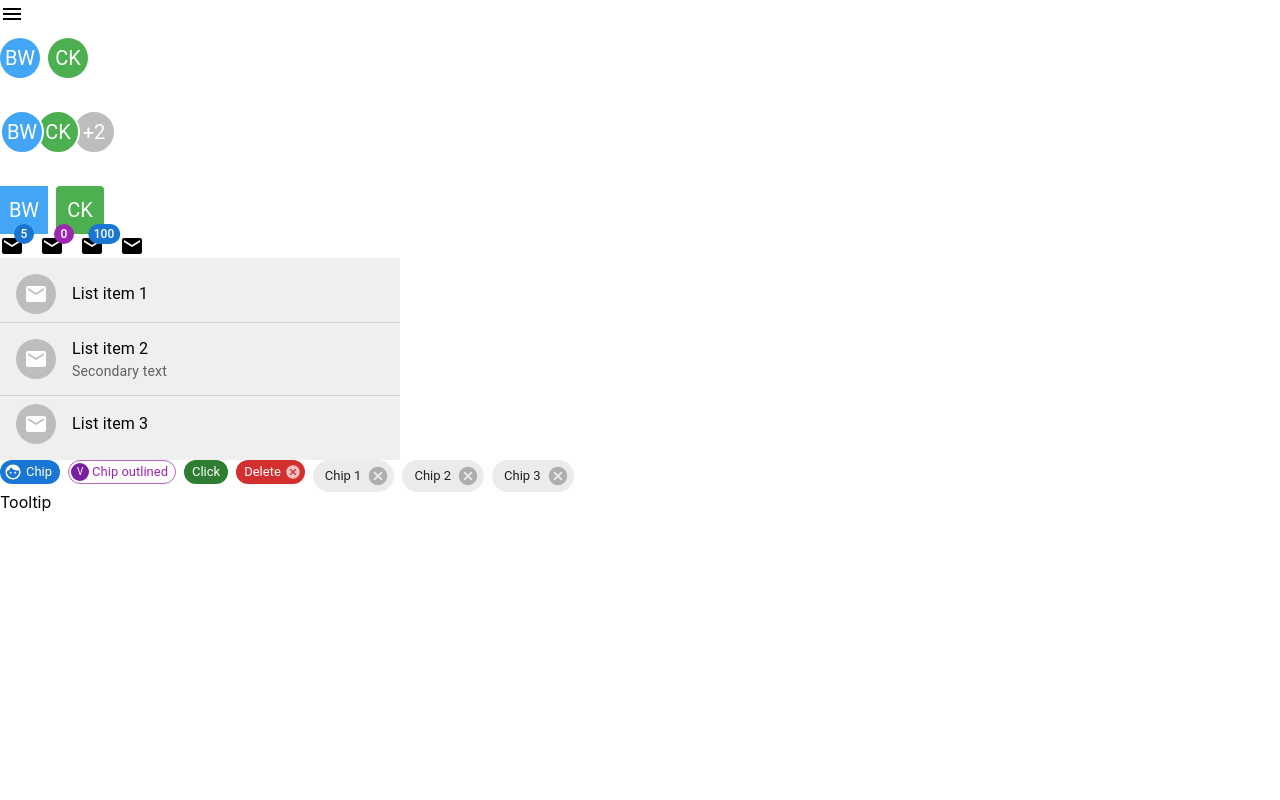
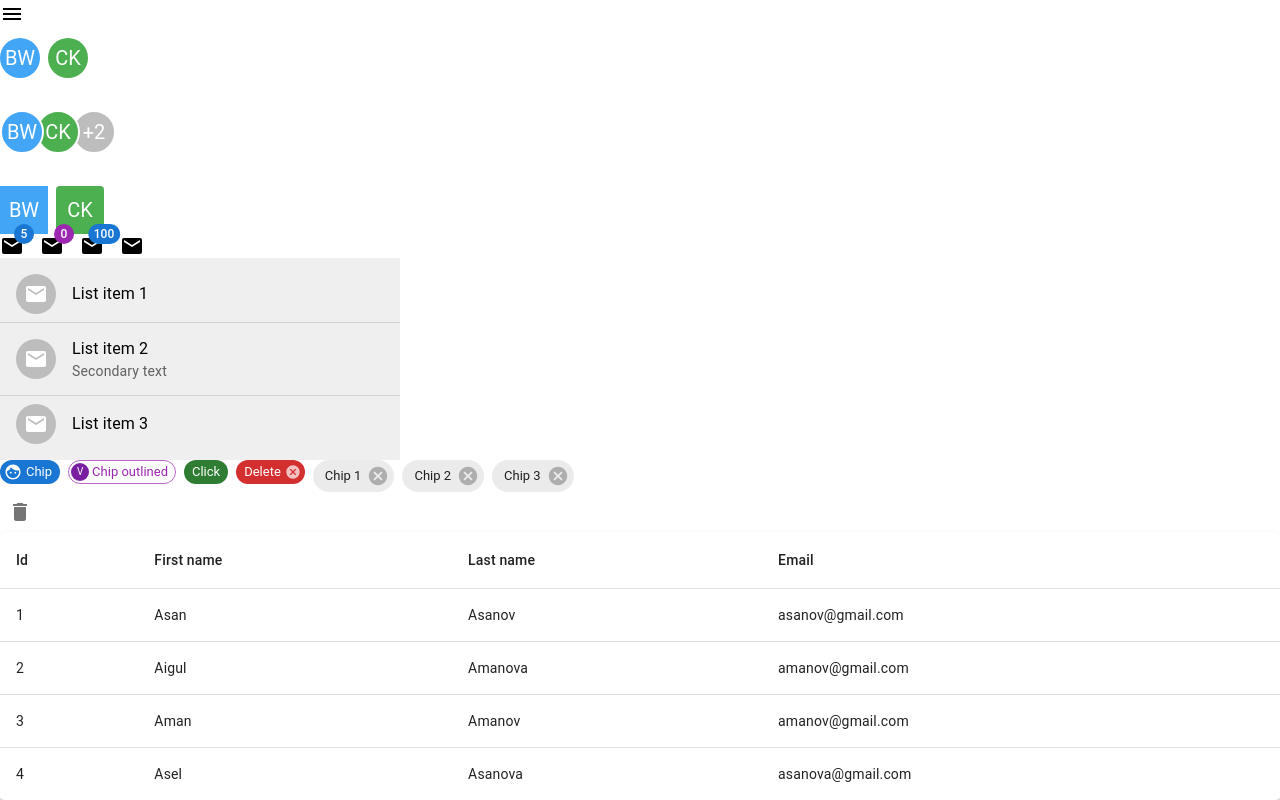
Before and after one commit to ElyaApyzova/React-mui-library, a React (Create React App) app: page / in a window 1280 px wide. Shown: the part 4410-5210 px from the top of the page. Before the commit the page ends 4922 px from the top, so only its background shows below. Built offline with nearby package versions, Linux system fonts and the light colour scheme.

Commit message:
completed

```diff
--- a/src/App.tsx
+++ b/src/App.tsx
@@ -23,6 +23,7 @@
 import { MuiList } from './components/MuiList';
 import { MuiChip } from './components/MuiChip';
 import { MuiTooltip } from './components/MuiTooltip';
+import { MuiTable } from './components/MuiTable';
 
 function App() {
   return (
@@ -51,6 +52,7 @@
       <MuiList />
       <MuiChip />
       <MuiTooltip />
+      <MuiTable />
     </div>
   );
 }
--- a/src/components/MuiTable.tsx
+++ b/src/components/MuiTable.tsx
@@ -1,7 +1,66 @@
-import React from '@mui/material';
+import { TableContainer, Table, TableHead, TableBody, TableRow, TableCell, Paper } from "@mui/material";
 
 export const MuiTable = () => {
     return (
-        <div></div>
+        <TableContainer component={Paper}>
+          <Table aria-label="simple table">
+           <TableHead>
+            <TableRow>
+                <TableCell>Id</TableCell>
+                <TableCell>First name</TableCell>
+                <TableCell>Last name</TableCell>
+                <TableCell>Email</TableCell>
+            </TableRow>
+           </TableHead>
+           <TableBody>
+            {tableData.map((row) => (
+                <TableRow key={row.id}
+                sx={{ '&:last-child td, &:last-child th': { border: 0 } }}>
+                <TableCell>{row.id}</TableCell>
+                <TableCell>{row.first_name}</TableCell>
+                <TableCell>{row.last_name}</TableCell>
+                <TableCell>{row.email}</TableCell>
+                </TableRow>
+            ))}
+           </TableBody>
+          </Table>
+        </TableContainer>
     )
 }
+
+const tableData = [
+    {
+        id: 1,
+        first_name: 'Asan',
+        last_name: 'Asanov',
+        email: 'asanov@gmail.com',
+        gender: 'Male',
+        ip_address: '155.64.107.25'
+    },
+
+    {
+        id: 2,
+        first_name: 'Aigul',
+        last_name: 'Amanova',
+        email: 'amanov@gmail.com',
+        gender: 'Female',
+        ip_address: '155.64.107.26'
+    },
+
+    {
+        id: 3,
+        first_name: 'Aman',
+        last_name: 'Amanov',
+        email: 'amanov@gmail.com',
+        gender: 'Male',
+        ip_address: '155.64.107.27'
+    },
+    {
+        id: 4,
+        first_name: 'Asel',
+        last_name: 'Asanova',
+        email: 'asanova@gmail.com',
+        gender: 'Female',
+        ip_address: '155.64.107.28'
+    },
+]
--- a/src/components/MuiTooltip.tsx
+++ b/src/components/MuiTooltip.tsx
@@ -1,7 +1,12 @@
-import React from "react";
+import { Tooltip, IconButton } from '@mui/material';
+import DeleteIcon from '@mui/icons-material/Delete'
 
 export const MuiTooltip = () => {
     return (
-        <div>Tooltip</div>
+        <Tooltip title='Delete' placement='right' arrow enterDelay={500} leaveDelay={200}>
+            <IconButton>
+                <DeleteIcon />
+            </IconButton>
+        </Tooltip>
     )
 }
```
